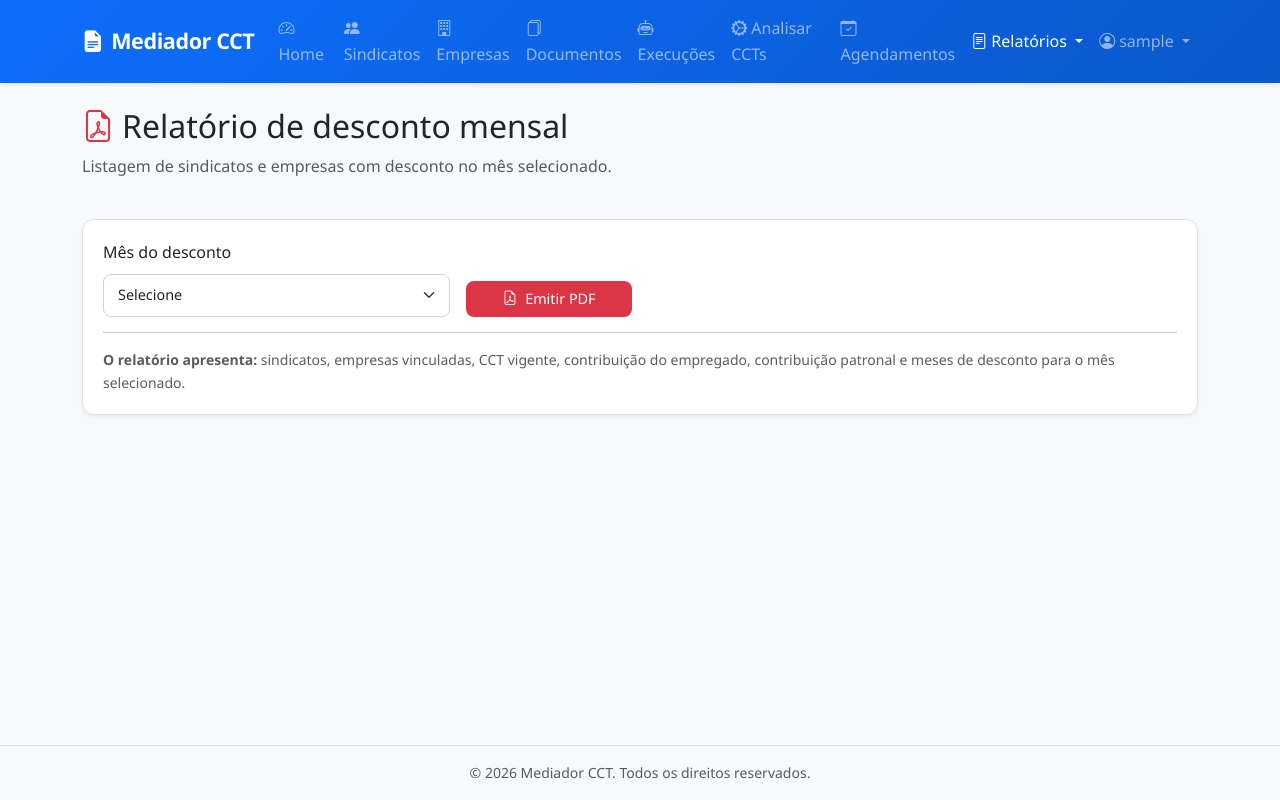
After one commit to mazierogustavo50-maker/buscacct, a Django app: page /relatorios/desconto-mensal/ in a window 1280 px wide. The commit adds this page. Run offline with Django 5.2, Linux system fonts and the light colour scheme; the visitor is signed in with stand-in values (Sample User, id 1).

Commit message:
feat: apelido sindicato, busca por apelido, relatório desconto mensal, múltiplas CCTs por folha, texto completo nos trechos, bugfix trechos empregado/patronal idênticos, melhoria formatação PDF

```diff
--- a/cctcore/models.py
+++ b/cctcore/models.py
@@ -5,6 +5,7 @@ class Sindicato(models.Model):
     codigo = models.CharField(max_length=20, unique=True, db_index=True)
     cnpj = models.CharField(max_length=14, blank=True, db_index=True)
     nome = models.CharField(max_length=255)
+    apelido = models.CharField(max_length=100, blank=True, db_index=True)
     sem_documentos = models.BooleanField(default=False, verbose_name="Sem documentos na última busca")
     data_ultima_busca = models.DateTimeField(null=True, blank=True, verbose_name="Data da última busca")
 
--- a/cctdashboard/forms.py
+++ b/cctdashboard/forms.py
@@ -5,15 +5,17 @@ from cctcore.models import Sindicato, Empresa, EmpresaSindicato, EmpresaDocument
 class SindicatoForm(forms.ModelForm):
     class Meta:
         model = Sindicato
-        fields = ["codigo", "nome", "cnpj"]
+        fields = ["codigo", "nome", "apelido", "cnpj"]
         widgets = {
             "codigo": forms.TextInput(attrs={"class": "form-control", "placeholder": "Código do sindicato"}),
             "nome": forms.TextInput(attrs={"class": "form-control", "placeholder": "Nome do sindicato"}),
+            "apelido": forms.TextInput(attrs={"class": "form-control", "placeholder": "Apelido do sindicato"}),
             "cnpj": forms.TextInput(attrs={"class": "form-control", "placeholder": "CNPJ (somente números)"}),
         }
         labels = {
             "codigo": "Código",
             "nome": "Nome do Sindicato",
+            "apelido": "Apelido",
             "cnpj": "CNPJ",
         }
 
--- a/cctdashboard/urls.py
+++ b/cctdashboard/urls.py
@@ -26,6 +26,8 @@ urlpatterns = [
     path("relatorio/empresas-por-sindicato/pdf/", views.relatorio_empresas_sindicato_pdf, name="relatorio_empresas_sindicato_pdf"),
     path("relatorios/contribuicoes/", views.filtro_relatorio_contribuicoes, name="filtro_relatorio_contribuicoes"),
     path("relatorios/contribuicoes/pdf/", views.relatorio_contribuicoes_pdf, name="relatorio_contribuicoes_pdf"),
+    path("relatorios/desconto-mensal/", views.filtro_relatorio_desconto_mensal, name="filtro_relatorio_desconto_mensal"),
+    path("relatorios/desconto-mensal/pdf/", views.relatorio_desconto_mensal_pdf, name="relatorio_desconto_mensal_pdf"),
     # Documentos
     path("documentos/", views.lista_documentos, name="lista_documentos"),
     path("documentos/<int:pk>/", views.detalhe_documento, name="detalhe_documento"),
--- a/cctdashboard/views.py
+++ b/cctdashboard/views.py
@@ -122,7 +122,7 @@ def lista_sindicatos(request):
     q = request.GET.get("q", "").strip()
     if q:
         queryset = queryset.filter(
-            Q(nome__icontains=q) | Q(codigo__icontains=q) | Q(cnpj__icontains=q)
+            Q(nome__icontains=q) | Q(codigo__icontains=q) | Q(cnpj__icontains=q) | Q(apelido__icontains=q)
         )
 
     paginator = Paginator(queryset, 20)
@@ -967,21 +967,78 @@ def relatorio_contribuicoes_pdf(request):
     mes_numero = int(mes) if mes.isdigit() and 1 <= int(mes) <= 12 else None
     if mes_numero:
         documentos = [d for d in documentos if mes_numero in _meses_do_desconto(d.contribuicao_sindical_empregado_meses)]
-    documento_padrao = documentos[0] if documentos else None
-    linhas = []
-    for empresa in empresas:
-        documento = documento_padrao
-        if (empresa.convencao_aplicada_id and empresa.sindicato_aplicado_id == sindicato.pk
-                and empresa.convencao_aplicada and empresa.convencao_aplicada.ativo):
-            documento = empresa.convencao_aplicada
-        linhas.append({"empresa": empresa, "documento": documento})
+    # Monta estrutura por documento
+    documento_padrao = None
+    if len(documentos) > 1:
+        documentos_com_linhas = []
+        for doc in documentos:
+            linhas_doc = [{"empresa": e, "documento": doc} for e in empresas]
+            documentos_com_linhas.append({"documento": doc, "linhas": linhas_doc})
+    else:
+        documento_padrao = documentos[0] if documentos else None
+        linhas = []
+        for empresa in empresas:
+            documento = documento_padrao
+            if (empresa.convencao_aplicada_id and empresa.sindicato_aplicado_id == sindicato.pk
+                    and empresa.convencao_aplicada and empresa.convencao_aplicada.ativo):
+                documento = empresa.convencao_aplicada
+            linhas.append({"empresa": empresa, "documento": documento})
+        documentos_com_linhas = [{"documento": documento_padrao, "linhas": linhas}]
     html_string = render_to_string("cctdashboard/relatorio_contribuicoes_pdf.html", {
-        "sindicato": sindicato, "empresas": empresas, "documentos": documentos, "documento": documento_padrao,
-        "linhas": linhas, "tipo": tipo, "mes": mes_numero, "mes_nome": MESES_RELATORIO.get(mes_numero, ("",))[0] if mes_numero else "Todos",
+        "sindicato": sindicato, "empresas": empresas, "documentos": documentos,
+        "documento": documento_padrao if len(documentos) <= 1 else None,
+        "documentos_com_linhas": documentos_com_linhas, "tipo": tipo, "mes": mes_numero,
+        "mes_nome": MESES_RELATORIO.get(mes_numero, ("",))[0] if mes_numero else "Todos",
         "data_geracao": timezone.localtime().strftime("%d/%m/%Y %H:%M"),
     })
     response = HttpResponse(content_type="application/pdf")
     response["Content-Disposition"] = f'inline; filename="relatorio_contribuicoes_{sindicato.codigo}.pdf"'
+    resultado = pisa.CreatePDF(html_string, dest=response)
+    if resultado.err:
+        return HttpResponse(b"Nao foi possivel gerar o PDF.", content_type="text/plain", status=500)
+    return response
+
+
+@login_required
+def filtro_relatorio_desconto_mensal(request):
+    mes = request.GET.get("mes", "").strip()
+    return render(request, "cctdashboard/filtro_relatorio_desconto_mensal.html", {
+        "mes": mes, "meses_relatorio": MESES_RELATORIO,
+    })
+
+
+@login_required
+def relatorio_desconto_mensal_pdf(request):
+    """Emite PDF com todos os sindicatos/documentos que têm desconto no mês selecionado."""
+    from xhtml2pdf import pisa
+    from django.template.loader import render_to_string
+
+    mes = request.GET.get("mes", "").strip()
+    if not mes.isdigit() or not 1 <= int(mes) <= 12:
+        messages.error(request, "Selecione um mês válido (1-12) para gerar o relatório.")
+        return redirect("cctdashboard:filtro_relatorio_desconto_mensal")
+    mes_numero = int(mes)
+    documentos = list(DocumentoCCT.objects.filter(ativo=True).order_by("sindicato__nome", "-data_inicio_vigencia"))
+    documentos = [d for d in documentos if mes_numero in _meses_do_desconto(d.contribuicao_sindical_empregado_meses)]
+
+    sindicatos_data = []
+    for doc in documentos:
+        sindicato = doc.sindicato
+        empresas = Empresa.objects.filter(sindicatos__sindicato=sindicato, ativo=True).distinct().order_by("nome")
+        sindicatos_data.append({
+            "sindicato": sindicato,
+            "documento": doc,
+            "empresas": empresas,
+        })
+
+    html_string = render_to_string("cctdashboard/relatorio_desconto_mensal_pdf.html", {
+        "sindicatos_data": sindicatos_data,
+        "mes": mes_numero,
+        "mes_nome": MESES_RELATORIO.get(mes_numero, ("",))[0],
+        "data_geracao": timezone.localtime().strftime("%d/%m/%Y %H:%M"),
+    })
+    response = HttpResponse(content_type="application/pdf")
+    response["Content-Disposition"] = f'inline; filename="relatorio_desconto_mensal_{mes_numero:02d}.pdf"'
     resultado = pisa.CreatePDF(html_string, dest=response)
     if resultado.err:
         return HttpResponse(b"Nao foi possivel gerar o PDF.", content_type="text/plain", status=500)
--- a/templates/cctdashboard/base.html
+++ b/templates/cctdashboard/base.html
@@ -60,13 +60,14 @@
                         </a>
                     </li>
                     <li class="nav-item dropdown">
-                        <a class="nav-link dropdown-toggle{% if request.resolver_match.url_name == 'relatorio_execucoes' or request.resolver_match.url_name == 'filtro_empresas_por_sindicato' or request.resolver_match.url_name == 'filtro_relatorio_contribuicoes' %} active{% endif %}" href="#" role="button" data-bs-toggle="dropdown">
+                        <a class="nav-link dropdown-toggle{% if request.resolver_match.url_name == 'relatorio_execucoes' or request.resolver_match.url_name == 'filtro_empresas_por_sindicato' or request.resolver_match.url_name == 'filtro_relatorio_contribuicoes' or request.resolver_match.url_name == 'filtro_relatorio_desconto_mensal' %} active{% endif %}" href="#" role="button" data-bs-toggle="dropdown">
                             <i class="bi bi-file-text me-1"></i>Relatórios
                         </a>
                         <ul class="dropdown-menu">
                             <li><a class="dropdown-item" href="{% url 'cctdashboard:relatorio_execucoes' %}"><i class="bi bi-robot me-2 text-primary"></i>Execuções do Scraper</a></li>
                             <li><a class="dropdown-item" href="{% url 'cctdashboard:filtro_empresas_por_sindicato' %}"><i class="bi bi-building me-2 text-success"></i>Empresas por Sindicato</a></li>
                             <li><a class="dropdown-item" href="{% url 'cctdashboard:filtro_relatorio_contribuicoes' %}"><i class="bi bi-cash-coin me-2 text-danger"></i>Contribuições e descontos</a></li>
+                            <li><a class="dropdown-item" href="{% url 'cctdashboard:filtro_relatorio_desconto_mensal' %}"><i class="bi bi-calendar-month me-2 text-warning"></i>Desconto Mensal</a></li>
                         </ul>
                     </li>
                     <li class="nav-item dropdown">
--- /dev/null
+++ b/templates/cctdashboard/filtro_relatorio_desconto_mensal.html
@@ -0,0 +1,14 @@
+{% extends "cctdashboard/base.html" %}
+{% block title %}Relatório de desconto mensal{% endblock %}
+{% block content %}
+<div class="d-flex justify-content-between align-items-center mb-4">
+  <div><h2><i class="bi bi-file-earmark-pdf text-danger me-2"></i>Relatório de desconto mensal</h2><p class="text-muted">Listagem de sindicatos e empresas com desconto no mês selecionado.</p></div>
+</div>
+<div class="card shadow-sm"><div class="card-body">
+<form method="get" action="{% url 'cctdashboard:relatorio_desconto_mensal_pdf' %}" target="_blank" class="row g-3 align-items-end">
+ <div class="col-md-4"><label class="form-label">Mês do desconto</label><select name="mes" class="form-select" required><option value="">Selecione</option>{% for numero, nomes in meses_relatorio.items %}<option value="{{ numero }}" {% if mes == numero|stringformat:'i' %}selected{% endif %}>{{ nomes.0|title }}</option>{% endfor %}</select></div>
+ <div class="col-md-2"><button class="btn btn-danger w-100"><i class="bi bi-file-earmark-pdf me-1"></i>Emitir PDF</button></div>
+</form>
+<hr><div class="small text-muted"><strong>O relatório apresenta:</strong> sindicatos, empresas vinculadas, CCT vigente, contribuição do empregado, contribuição patronal e meses de desconto para o mês selecionado.</div>
+</div></div>
+{% endblock %}
```
Also changed, not shown: cctcore/management/commands/atualizar_vigencias.py (+28 -19 lines), templates/cctdashboard/lista_sindicatos.html (+7 -2 lines), templates/cctdashboard/relatorio_contribuicoes_pdf.html (+2 -2 lines), templates/cctdashboard/relatorio_desconto_mensal_pdf.html (added, +8 -0 lines), cctcore/migrations/0011_add_apelido_sindicato.py (added).
